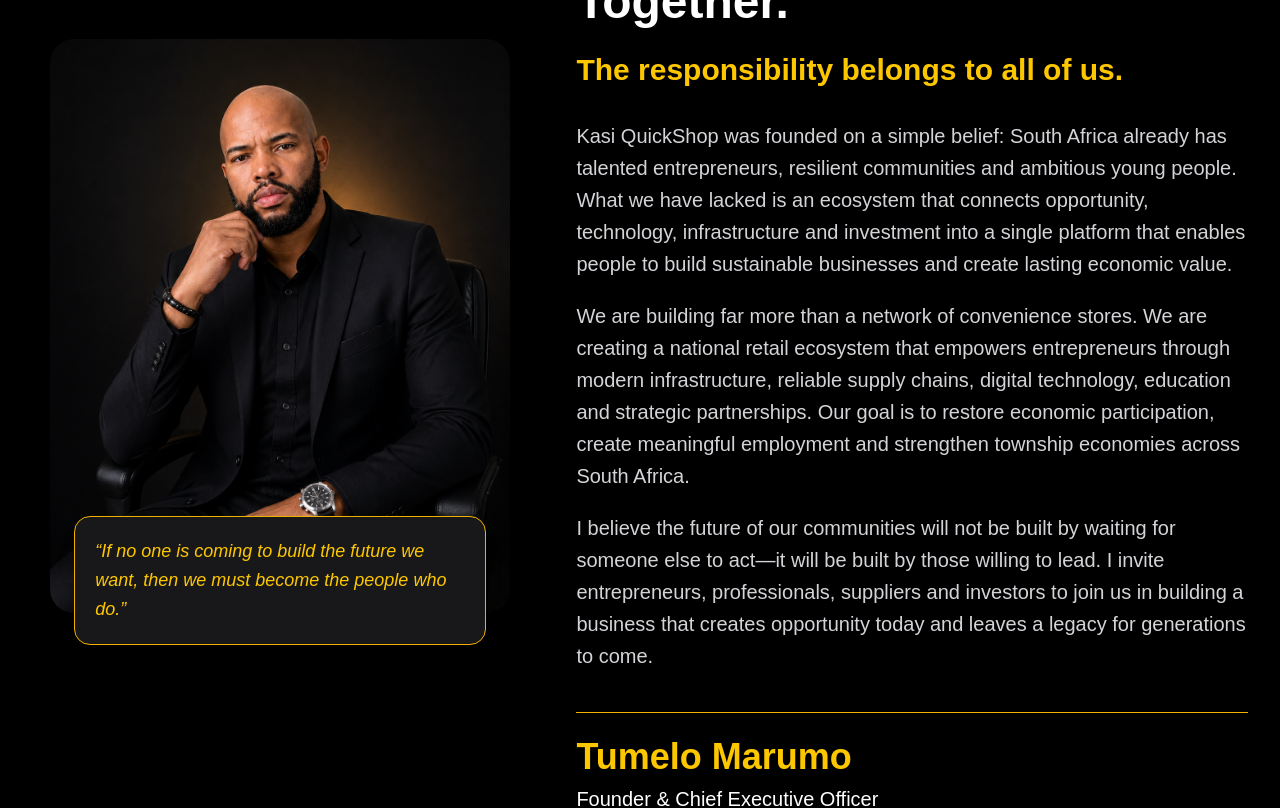
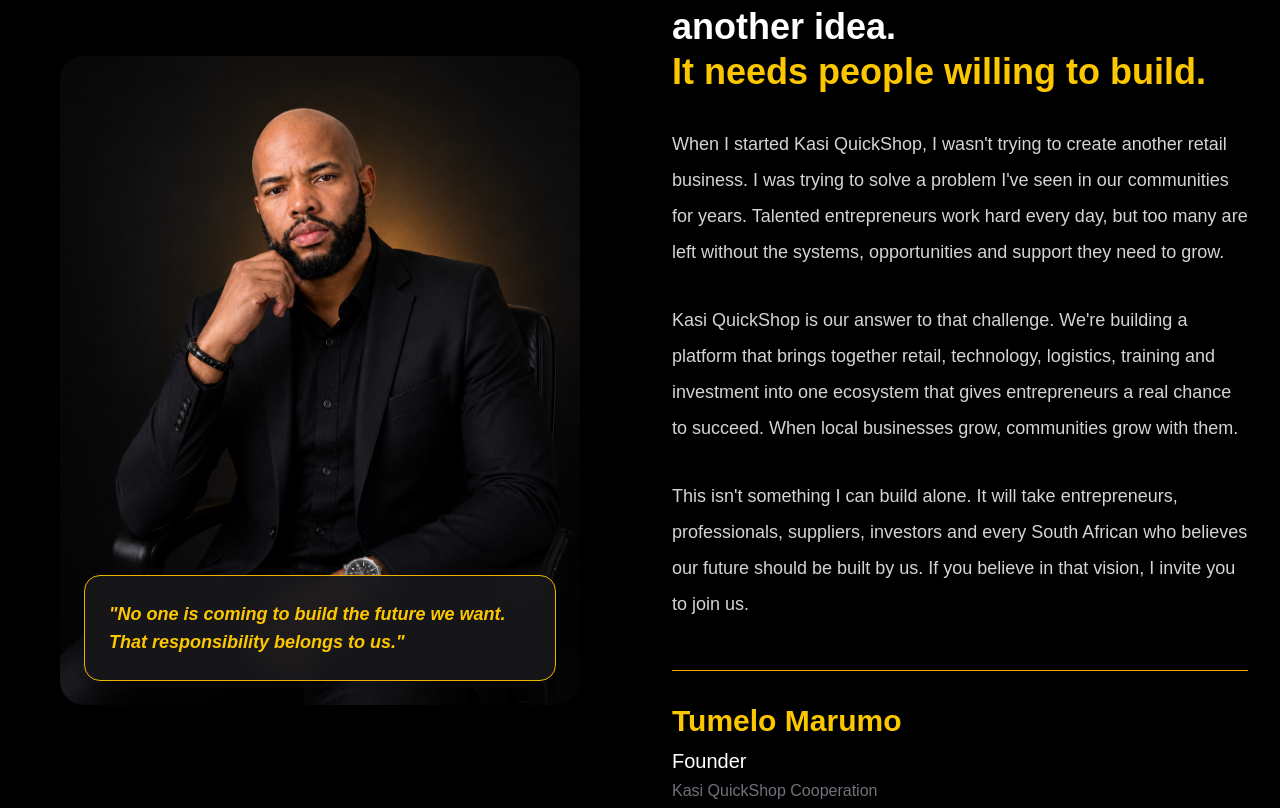
Before and after one commit to Tumelopercival/KasiQuickShop, a Next.js app: page / in a window 1280 px wide. Shown: the part 4260-5068 px from the top of the page. Built offline with nearby package versions, Linux system fonts and the light colour scheme.

Commit message:
Refine founder message and improve storytelling

```diff
--- a/components/FounderMessage.tsx
+++ b/components/FounderMessage.tsx
@@ -2,16 +2,24 @@
 
 export default function FounderMessage() {
   return (
-    <section
-      id="founder"
-      className="bg-black py-20 px-8 border-t border-zinc-800"
-    >
-      <div className="max-w-[1700px] mx-auto">
+    <section className="bg-black py-20">
+      <div className="max-w-7xl mx-auto px-6 lg:px-8">
 
-        <div className="grid lg:grid-cols-[0.85fr_1.15fr] gap-12 items-center">
+        {/* Heading */}
+        <div className="text-center mb-14">
+          <h2 className="text-5xl font-extrabold text-white">
+            A MESSAGE FROM THE{" "}
+            <span className="text-yellow-400">FOUNDER</span>
+          </h2>
 
-          {/* LEFT - CEO PHOTO */}
+          <p className="text-zinc-400 text-lg mt-4">
+            Why Kasi QuickShop exists and the future we're building together.
+          </p>
+        </div>
 
+        <div className="grid lg:grid-cols-2 gap-16 items-center">
+
+          {/* LEFT - Founder Image */}
           <div className="flex justify-center">
 
             <div className="relative">
@@ -19,19 +27,17 @@
               <Image
                 src="/founder-ceo.png"
                 alt="Tumelo Marumo"
-                width={460}
-                height={620}
-                priority
-                className="rounded-3xl shadow-2xl object-cover"
+                width={520}
+                height={720}
+                className="rounded-3xl shadow-2xl"
               />
 
               {/* Quote */}
+              <div className="absolute left-6 right-6 bottom-6 bg-zinc-900/95 backdrop-blur-md border border-yellow-500 rounded-2xl p-6">
 
-              <div className="absolute -bottom-8 left-6 right-6 bg-zinc-900 border border-yellow-500 rounded-2xl p-5 shadow-xl">
-
-                <p className="text-yellow-400 italic text-lg leading-relaxed">
-                  “If no one is coming to build the future we want,
-                  then we must become the people who do.”
+                <p className="text-yellow-400 italic text-lg font-semibold">
+                  "No one is coming to build the future we want.
+                  That responsibility belongs to us."
                 </p>
 
               </div>
@@ -40,66 +46,55 @@
 
           </div>
 
-          {/* RIGHT - MESSAGE */}
+          {/* RIGHT - Message */}
 
           <div>
 
-            <p className="uppercase tracking-[0.35em] text-yellow-400 font-bold mb-4">
-              A Message From Our Founder & CEO
-            </p>
-
-            <h2 className="text-5xl font-extrabold text-white leading-tight mb-5">
-              Building South Africa's Future,
+            <h3 className="text-4xl font-bold text-white leading-tight">
+              South Africa doesn't need another idea.
               <br />
-              Together.
-            </h2>
-
-            <h3 className="text-3xl font-bold text-yellow-400 mb-8">
-              The responsibility belongs to all of us.
+              <span className="text-yellow-400">
+                It needs people willing to build.
+              </span>
             </h3>
 
-            <div className="space-y-5 text-zinc-300 text-xl leading-8">
+            <div className="mt-8 space-y-8 text-lg leading-9 text-zinc-300">
 
               <p>
-                Kasi QuickShop was founded on a simple belief: South Africa
-                already has talented entrepreneurs, resilient communities and
-                ambitious young people. What we have lacked is an ecosystem
-                that connects opportunity, technology, infrastructure and
-                investment into a single platform that enables people to build
-                sustainable businesses and create lasting economic value.
+                When I started Kasi QuickShop, I wasn't trying to create
+                another retail business. I was trying to solve a problem
+                I've seen in our communities for years. Talented entrepreneurs
+                work hard every day, but too many are left without the
+                systems, opportunities and support they need to grow.
               </p>
 
               <p>
-                We are building far more than a network of convenience stores.
-                We are creating a national retail ecosystem that empowers
-                entrepreneurs through modern infrastructure, reliable supply
-                chains, digital technology, education and strategic
-                partnerships. Our goal is to restore economic participation,
-                create meaningful employment and strengthen township economies
-                across South Africa.
+                Kasi QuickShop is our answer to that challenge. We're building
+                a platform that brings together retail, technology, logistics,
+                training and investment into one ecosystem that gives
+                entrepreneurs a real chance to succeed. When local businesses
+                grow, communities grow with them.
               </p>
 
               <p>
-                I believe the future of our communities will not be built by
-                waiting for someone else to act—it will be built by those
-                willing to lead. I invite entrepreneurs, professionals,
-                suppliers and investors to join us in building a business that
-                creates opportunity today and leaves a legacy for generations
-                to come.
+                This isn't something I can build alone. It will take
+                entrepreneurs, professionals, suppliers, investors and every
+                South African who believes our future should be built by us.
+                If you believe in that vision, I invite you to join us.
               </p>
 
             </div>
 
             {/* Signature */}
 
-            <div className="mt-10 pt-6 border-t border-yellow-500">
+            <div className="mt-12 border-t border-yellow-500 pt-8">
 
-              <h4 className="text-4xl font-bold text-yellow-400">
+              <h4 className="text-3xl font-bold text-yellow-400">
                 Tumelo Marumo
               </h4>
 
-              <p className="text-xl text-white mt-2">
-                Founder & Chief Executive Officer
+              <p className="text-white text-xl mt-2">
+                Founder
               </p>
 
               <p className="text-zinc-500 mt-1">
```
